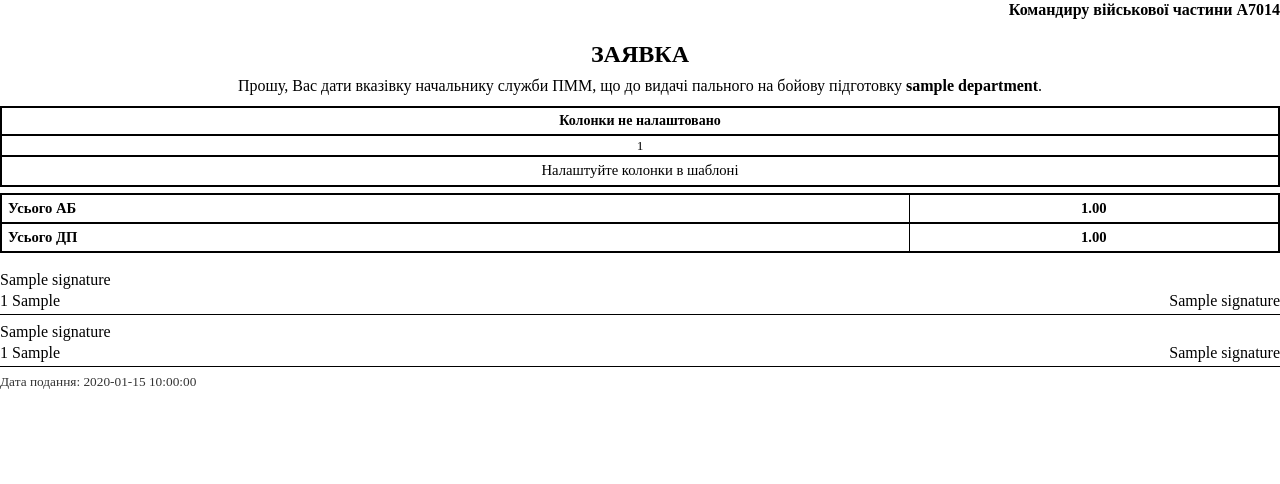
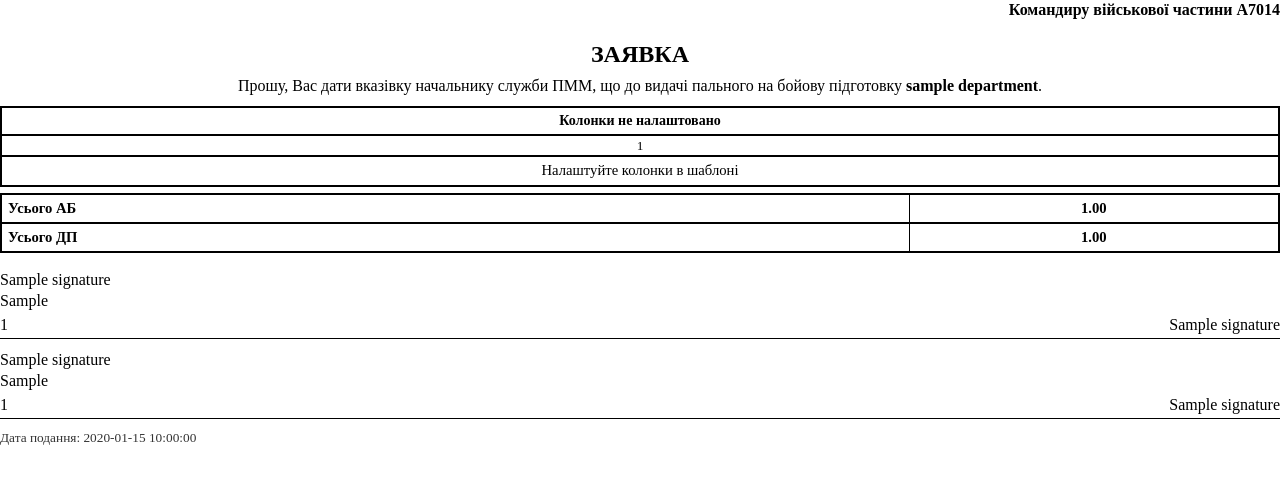
Before and after one commit to ppsolutionsllc/pmm_pro, a Python web app: template backend/app/templates/request_form_builder.html in a window 1280 px wide. Shown: the top 484 px of the page. Run offline with Jinja, Linux system fonts and the light colour scheme; the template is opened without the code that fills it: most values are stand-ins (such as "Sample title", 1, 10 or a date in 2020).

Commit message:
Refine signature layout in request form builder

```diff
--- a/backend/app/templates/request_form_builder.html
+++ b/backend/app/templates/request_form_builder.html
@@ -143,12 +143,33 @@
     }
 
     .signatures .line {
+      margin-bottom: 10px;
+    }
+
+    .signature-position {
+      margin-bottom: 2px;
+    }
+
+    .signature-rank-name {
       display: flex;
       justify-content: space-between;
       gap: 12px;
       border-bottom: 1px solid #000;
-      margin-bottom: 6px;
       padding-bottom: 2px;
+      min-height: 22px;
+      align-items: flex-end;
+    }
+
+    .signature-rank {
+      flex: 1 1 auto;
+      text-align: left;
+      padding-right: 12px;
+    }
+
+    .signature-name {
+      flex: 0 0 auto;
+      text-align: right;
+      white-space: nowrap;
     }
 
     .muted {
@@ -348,14 +369,20 @@
       <div class="signatures">
         <div>{{ signatures.approval_title or "З розрахунком згоден:" }}</div>
         <div class="line">
-          <span>{{ ([signatures.approval_rank, signatures.approval_position]|select|join(' ')) or "—" }}</span>
-          <span>{{ signatures.approval_name or "—" }}</span>
+          <div class="signature-position">{{ signatures.approval_position or "—" }}</div>
+          <div class="signature-rank-name">
+            <span class="signature-rank">{{ signatures.approval_rank or "—" }}</span>
+            <span class="signature-name">{{ signatures.approval_name or "—" }}</span>
+          </div>
         </div>
 
         <div>{{ signatures.agreed_title or "ПОГОДЖЕНО:" }}</div>
         <div class="line">
-          <span>{{ ([signatures.agreed_rank, signatures.agreed_position]|select|join(' ')) or "—" }}</span>
-          <span>{{ signatures.agreed_name or "—" }}</span>
+          <div class="signature-position">{{ signatures.agreed_position or "—" }}</div>
+          <div class="signature-rank-name">
+            <span class="signature-rank">{{ signatures.agreed_rank or "—" }}</span>
+            <span class="signature-name">{{ signatures.agreed_name or "—" }}</span>
+          </div>
         </div>
         <div class="muted">Дата подання: {{ doc.auto_sign_date or "—" }}</div>
       </div>
```
